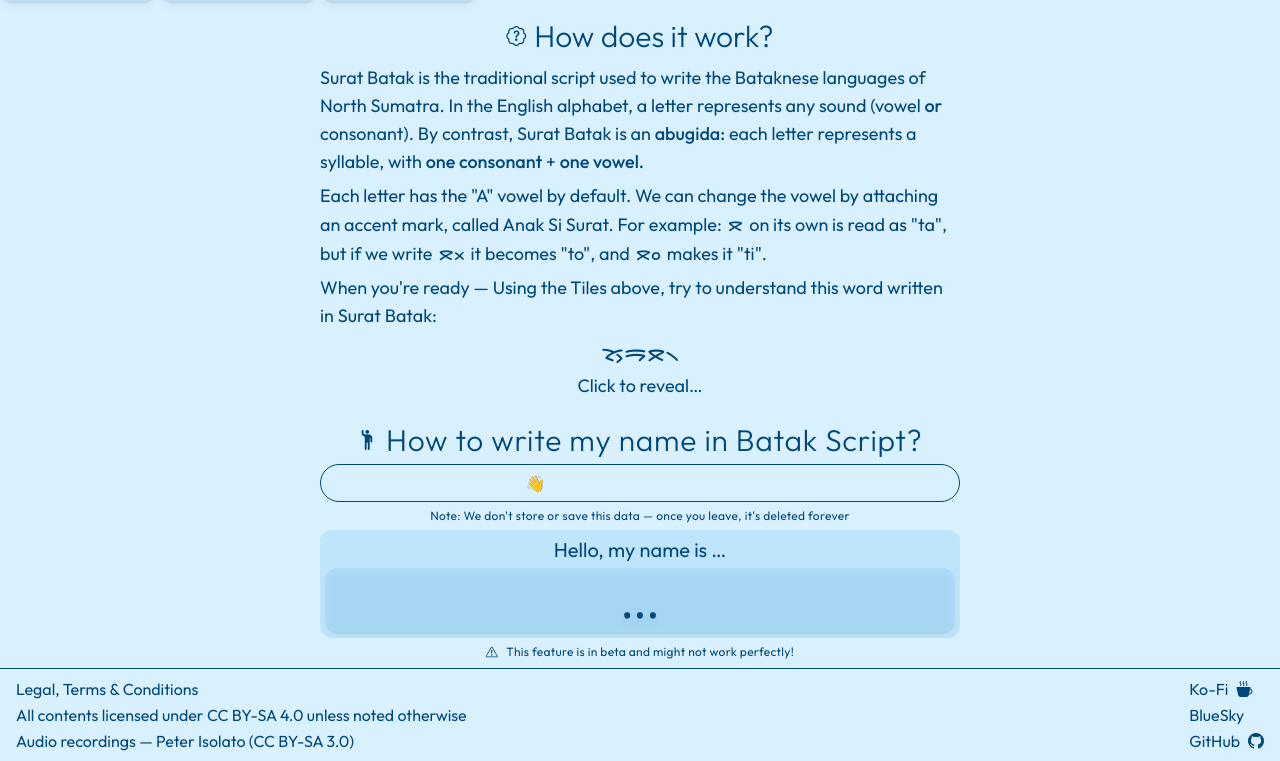
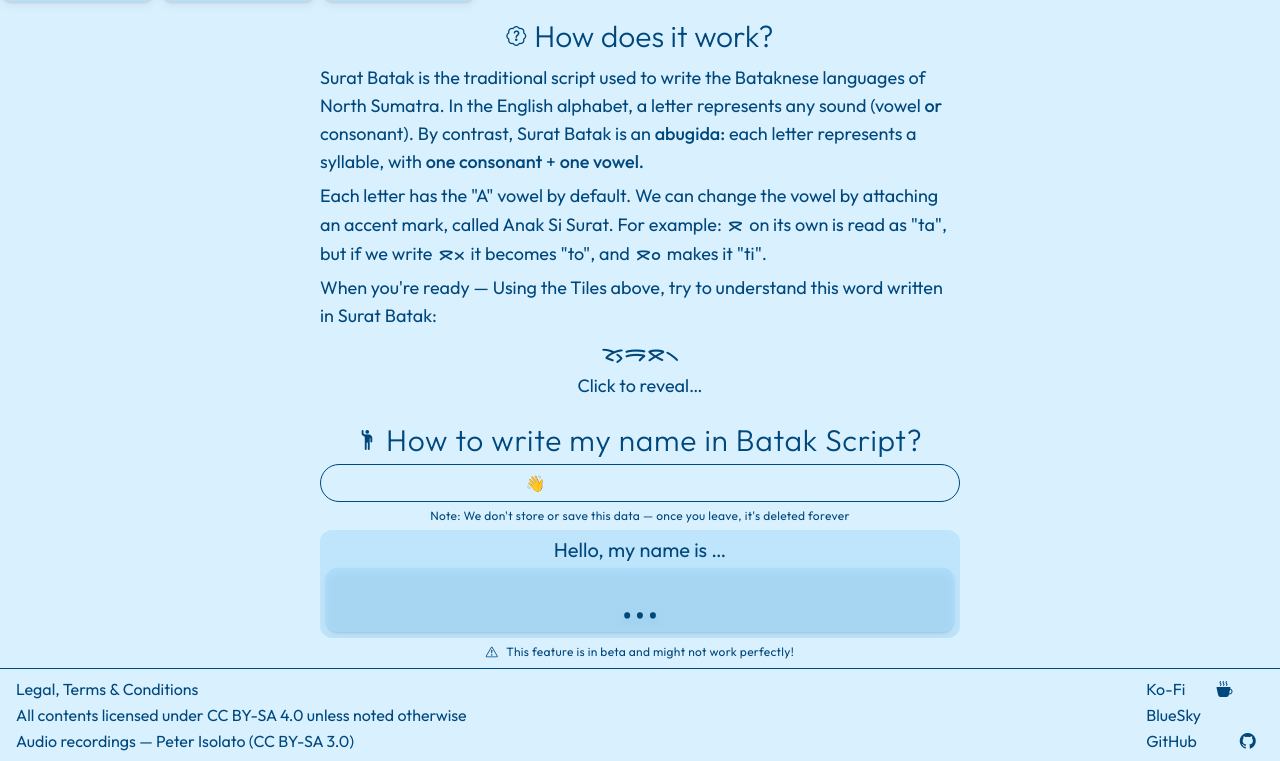
Before and after one commit to matthew-mcewen/surat, a Next.js app in the folder surat/: page / in a window 1280 px wide. Shown: the part 611-1372 px from the top of the page. Built offline with nearby package versions, Linux system fonts and the light colour scheme.

Commit message:
back to grid-cols

```diff
--- a/surat/src/app/page.js
+++ b/surat/src/app/page.js
@@ -66,15 +66,15 @@ export function Footer() {
                     <p>Audio recordings &mdash; Peter Isolato (CC BY-SA 3.0)</p>
                 </div>
                 <div className={"flex flex-col gap-0.5 justify-self-end w-1/2 lg:w-fit"}>
-                    <Link href={"https://ko-fi.com/batak"} className={"flex flex-row gap-2 w-fit"}>
+                    <Link href={"https://ko-fi.com/batak"} className={"grid grid-cols-2 gap-2 w-fit"}>
                         <p>Ko-Fi</p>
                         <i className={"bi-cup-hot-fill justify-self-end w-fit"}/>
                     </Link>
-                    <Link href={"https://bsky.app/profile/batak.asia"} className={"flex flex-row gap-2 w-fit"}>
+                    <Link href={"https://bsky.app/profile/batak.asia"} className={"grid grid-cols-2 gap-2 w-fit"}>
                         <p>BlueSky</p>
                         <i className={"bi-bluesky justify-self-end w-fit"}/>
                     </Link>
-                    <Link href={"https://github.com/mattmacc/surat"} className={"flex flex-row gap-2 w-fit"}>
+                    <Link href={"https://github.com/mattmacc/surat"} className={"grid grid-cols-2 gap-2 w-fit"}>
                         <p>GitHub</p>
                         <i className={"bi-github justify-self-end w-fit"}/>
                     </Link>
```
